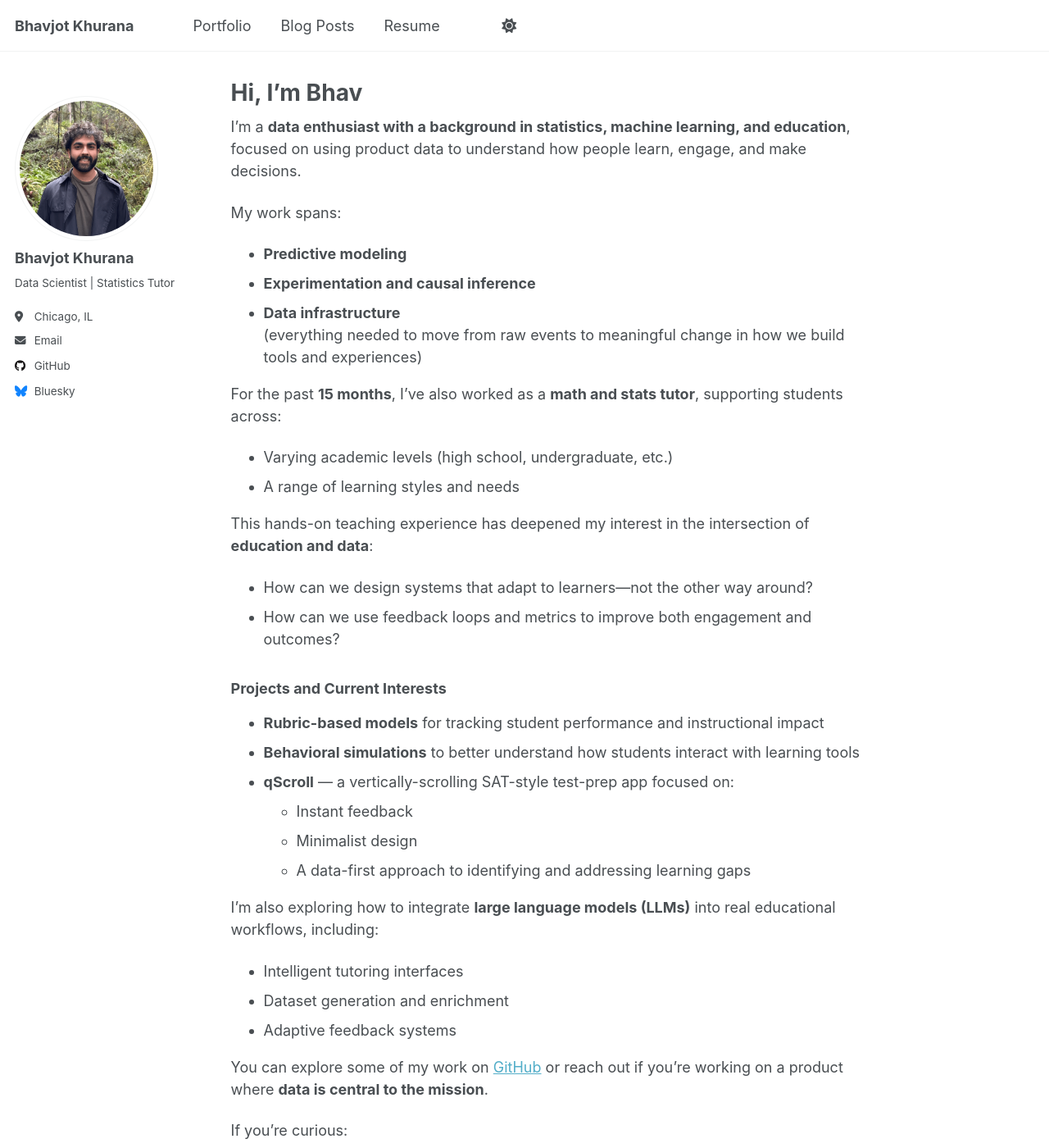
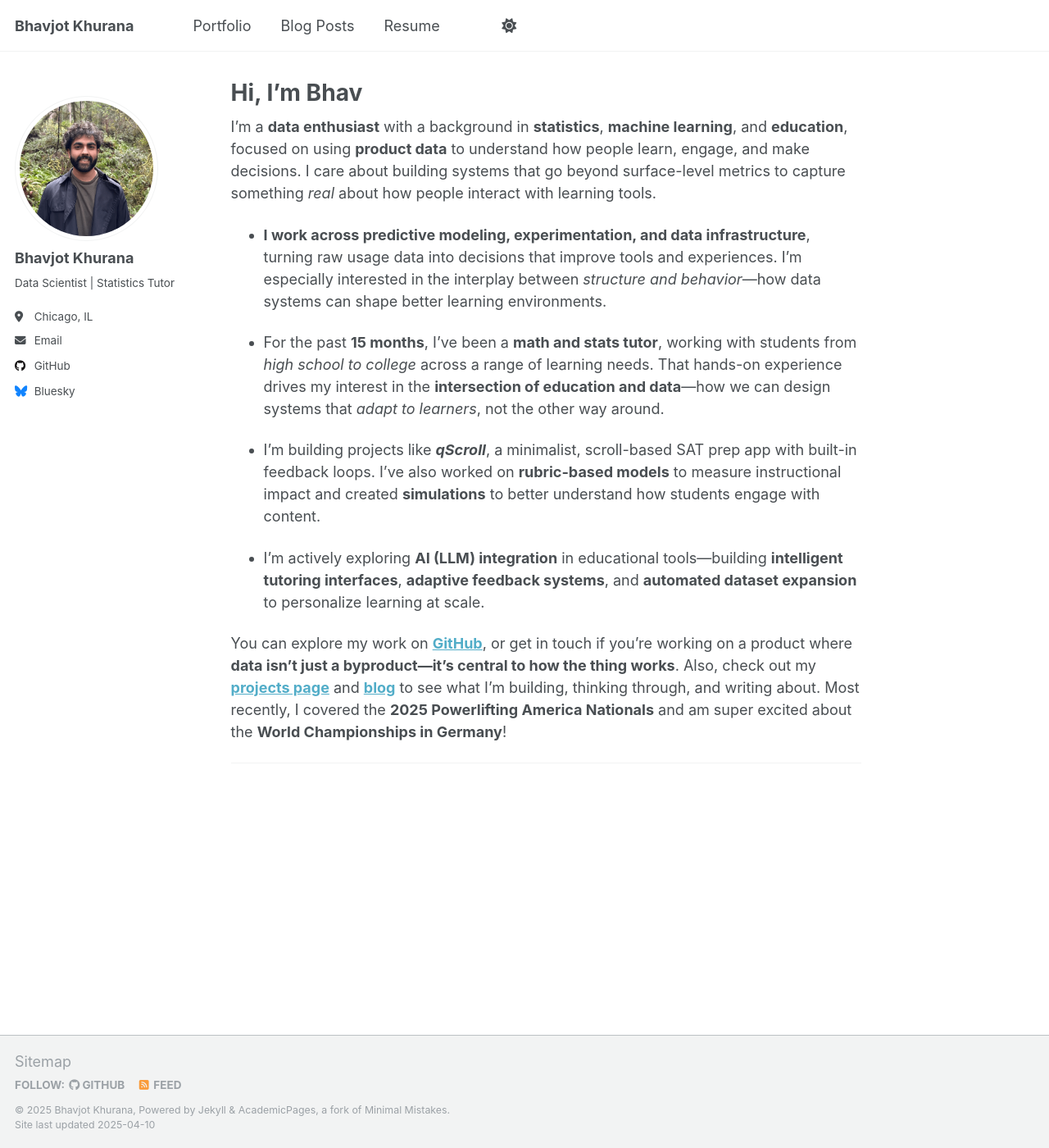
Before and after one commit to bhavjotkhurana/bhavjotkhurana.github.io, a Jekyll site: the page built from _pages/about.md, in a window 1280 px wide and 1400 px high. Shown: the whole window at 82% size. Built offline with Jekyll 4.4.1, drawn with Linux system fonts in a browser that asks for light colours; some of the changed text lies outside the part shown.

Commit message:
updated aboutme

```diff
--- a/_pages/about.md
+++ b/_pages/about.md
@@ -6,43 +6,17 @@ redirect_from:
   - /about/
   - /about.html
 ---
-I’m a **data enthusiast with a background in statistics, machine learning, and education**, focused on using product data to understand how people learn, engage, and make decisions.
+I’m a **data enthusiast** with a background in **statistics**, **machine learning**, and **education**, focused on using **product data** to understand how people learn, engage, and make decisions. I care about building systems that go beyond surface-level metrics to capture something *real* about how people interact with learning tools.
 
-My work spans:
-- **Predictive modeling**
-- **Experimentation and causal inference**
-- **Data infrastructure**
-  (everything needed to move from raw events to meaningful change in how we build tools and experiences)
+- **I work across predictive modeling, experimentation, and data infrastructure**, turning raw usage data into decisions that improve tools and experiences. I’m especially interested in the interplay between *structure and behavior*—how data systems can shape better learning environments.
 
-For the past **15 months**, I’ve also worked as a **math and stats tutor**, supporting students across:
-- Varying academic levels (high school, undergraduate, etc.)
-- A range of learning styles and needs
+- For the past **15 months**, I’ve been a **math and stats tutor**, working with students from *high school to college* across a range of learning needs. That hands-on experience drives my interest in the **intersection of education and data**—how we can design systems that *adapt to learners*, not the other way around.
 
-This hands-on teaching experience has deepened my interest in the intersection of **education and data**:
-- How can we design systems that adapt to learners—not the other way around?
-- How can we use feedback loops and metrics to improve both engagement and outcomes?
+- I'm building projects like **_qScroll_**, a minimalist, scroll-based SAT prep app with built-in feedback loops. I’ve also worked on **rubric-based models** to measure instructional impact and created **simulations** to better understand how students engage with content.
 
-### Projects and Current Interests
+- I’m actively exploring **AI (LLM) integration** in educational tools—building **intelligent tutoring interfaces**, **adaptive feedback systems**, and **automated dataset expansion** to personalize learning at scale.
 
-- **Rubric-based models** for tracking student performance and instructional impact
-- **Behavioral simulations** to better understand how students interact with learning tools
-- **qScroll** — a vertically-scrolling SAT-style test-prep app focused on:
-  - Instant feedback
-  - Minimalist design
-  - A data-first approach to identifying and addressing learning gaps
-
-I'm also exploring how to integrate **large language models (LLMs)** into real educational workflows, including:
-- Intelligent tutoring interfaces
-- Dataset generation and enrichment
-- Adaptive feedback systems
-
-You can explore some of my work on [GitHub](https://github.com/bhavjotkhurana) or reach out if you’re working on a product where **data is central to the mission**.
-
-If you're curious:
-- Check out my [projects page](https://bhavjotkhurana.github.io/portfolio/) and [blog](https://bhavjotkhurana.github.io/year-archive/)
-- I write about what I’m building, what I’m learning, and other topics that interest me
-
-Most recently, I’ve been following the **Powerlifting America Nationals** and I’m excited about the upcoming **World Games**!
+You can explore my work on [**GitHub**](https://github.com/bhavjotkhurana), or get in touch if you’re working on a product where **data isn’t just a byproduct—it’s central to how the thing works**.  Also, check out my [**projects page**](https://bhavjotkhurana.github.io/portfolio/) and [**blog**](https://bhavjotkhurana.github.io/year-archive/) to see what I’m building, thinking through, and writing about.  Most recently, I covered the **2025 Powerlifting America Nationals** and am super excited about the **World Championships in Germany**!
 
 
 ---
```
